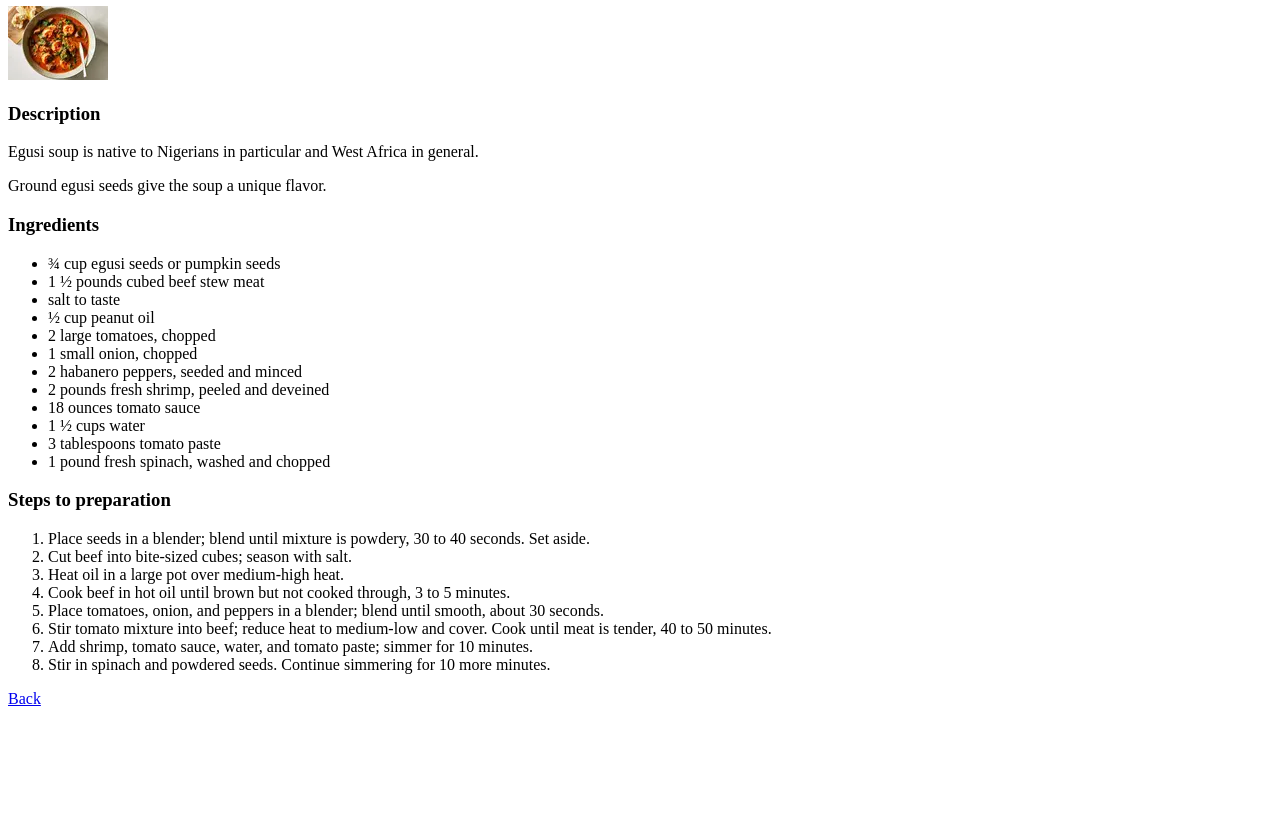
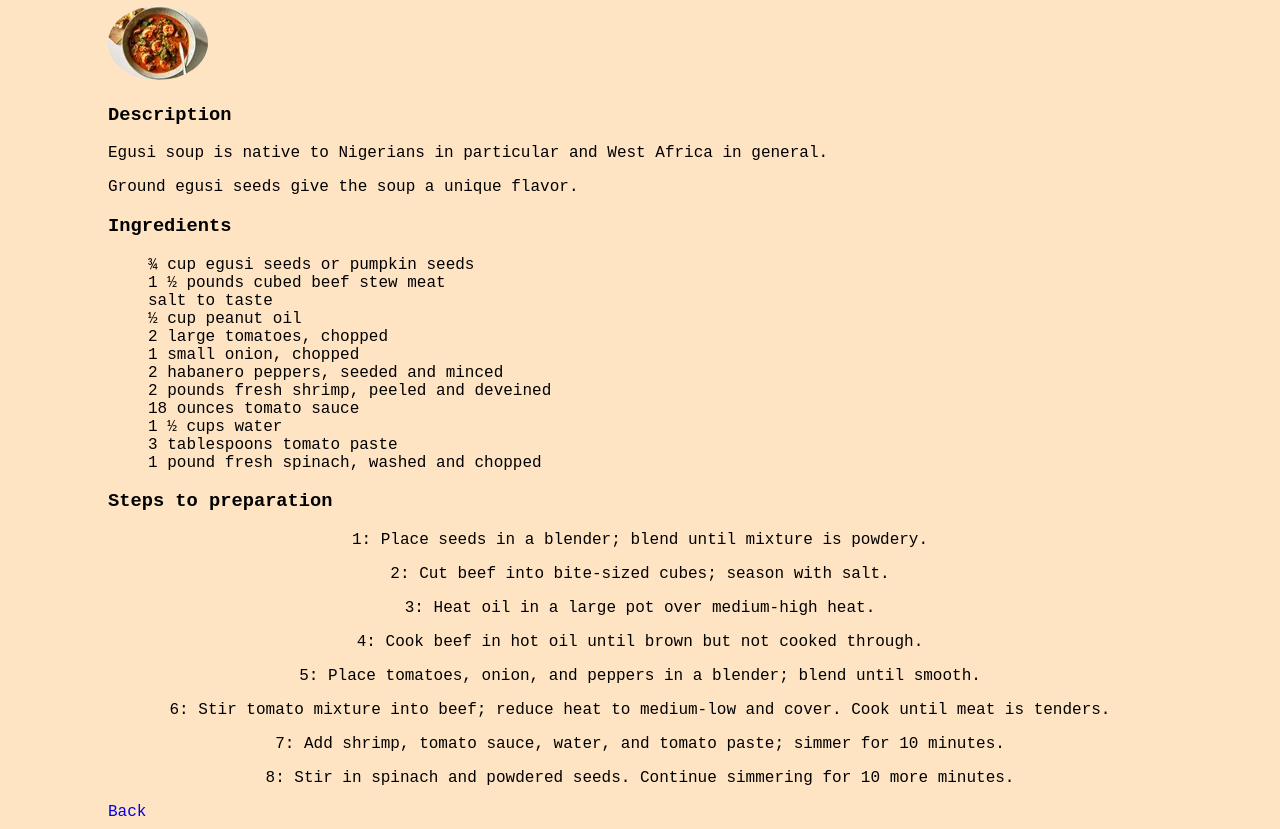
Before and after one commit to newbdeveloper11/odin-recipes, a plain HTML site: page recipes/egusi_soup.html in a window 1280 px wide. Shown: the part 74-903 px from the top of the page. Before the commit the page ends 800 px from the top, so only its background shows below. Drawn offline with Linux system fonts and the light colour scheme.

Commit message:
Added some minor styling, nothing typographical yet

```diff
--- /dev/null
+++ b/recipes/egusi_soup.css
@@ -0,0 +1,30 @@
+body{
+    font-family: 'Courier New', Courier, monospace;
+    justify-content: center;
+    padding-left: 100px;
+    padding-right: 100px;
+    background-color: bisque;
+}
+
+
+ul{
+    list-style: none;
+}
+
+div{
+    text-align: center;
+    justify-content: center;
+}
+
+ol{
+    justify-content: center;
+}
+
+a{
+    text-decoration: none;
+
+}
+
+img{
+    border-radius: 80%;
+}
--- a/recipes/egusi_soup.html
+++ b/recipes/egusi_soup.html
@@ -4,6 +4,7 @@
         <meta charset="UTF-8">
         <meta name="viewport" content="width=device-width, initial-scale=1.0">
         <title>Nigerian Egusi Soup</title>
+        <link rel="stylesheet" href="egusi_soup.css">
     </head>
     <body>
         <h1>Nigerian Egusi Soup</h1>
@@ -33,30 +34,33 @@
 
         </ul>
         <h3>Steps to preparation</h3>
-        <ol>
-            <li>
-                Place seeds in a blender; blend until mixture is powdery, 30 to 40 seconds. Set aside.
-            </li>
-            <li>
-                Cut beef into bite-sized cubes; season with salt.
-            </li>
-            <li>Heat oil in a large pot over medium-high heat.</li>
-            <li>
-                Cook beef in hot oil until brown but not cooked through, 3 to 5 minutes.
-            </li>
-            <li>
-                Place tomatoes, onion, and peppers in a blender; blend until smooth, about 30 seconds.
-            </li>
-            <li>
-                Stir tomato mixture into beef; reduce heat to medium-low and cover. Cook until meat is tender, 40 to 50 minutes.
-            </li>
-            <li>
-                Add shrimp, tomato sauce, water, and tomato paste; simmer for 10 minutes.
-            </li>
-            <li>
-                Stir in spinach and powdered seeds. Continue simmering for 10 more minutes.
-            </li>
-        </ol>
+        <div>
+                <p>
+                    1: Place seeds in a blender; blend until mixture is powdery.
+                </p>
+                <p>
+                   2: Cut beef into bite-sized cubes; season with salt.
+                </p>
+                <p> 3:  Heat oil in a large pot over medium-high heat.</p>
+                <p>
+                   4: Cook beef in hot oil until brown but not cooked through.
+                </p>
+                <p>
+                    5: Place tomatoes, onion, and peppers in a blender; blend until smooth.
+                </p>
+                <p>
+                    6: Stir tomato mixture into beef; reduce heat to medium-low and cover. Cook until meat is tenders.
+                </p>
+                <p>
+                   7:  Add shrimp, tomato sauce, water, and tomato paste; simmer for 10 minutes.
+                </p>
+                <p>
+                   8: Stir in spinach and powdered seeds. Continue simmering for 10 more minutes.
+                </p>
+
+
+        </div>
+
         <a href="../index.html">Back</a>
     </body>
 </html>
```
